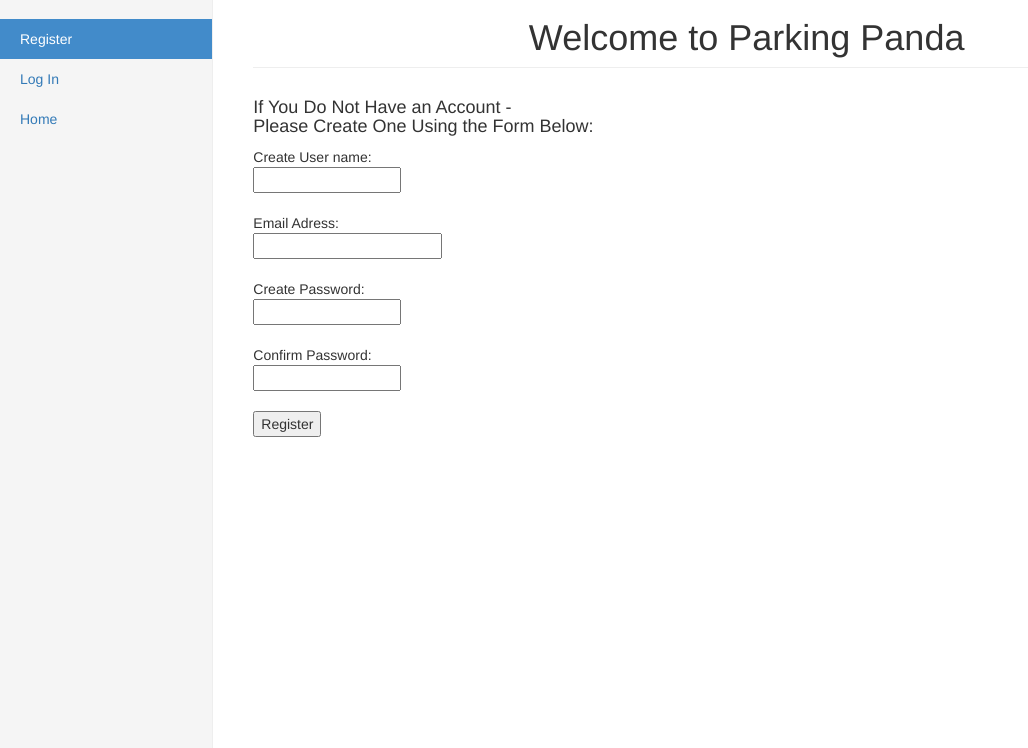
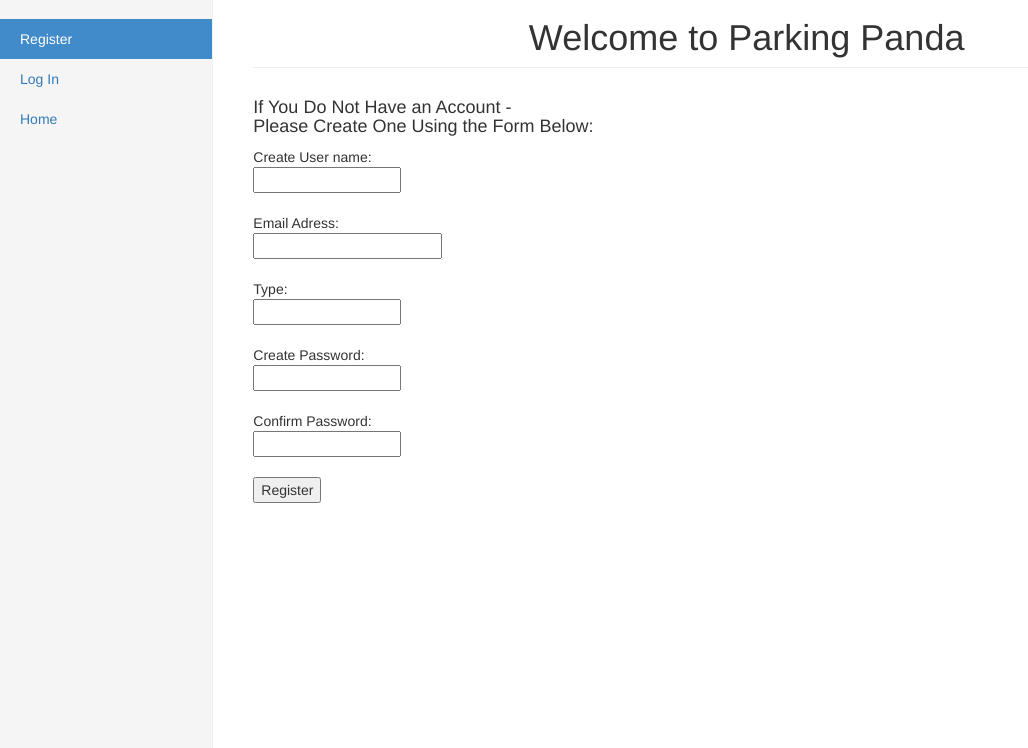
Before and after one commit to crosbyc/Parking_Panda, a PHP site: page /ICS499_ParkingManager_Prototype/register.php in a window 1280 px wide. Shown: the part 52-800 px from the top of the page, without its empty margins (0-1028 px from the left). Run offline with PHP 8.4, Linux system fonts and the light colour scheme.

Commit message:
added type textfield

```diff
--- a/register.php
+++ b/register.php
@@ -97,6 +97,7 @@ if (isset($_POST['username']) && isset($_POST['password']) && isset($_POST['cpas
             <form action="register.php" method="post">
               Create User name: <br><input type="text" name="username" pattern="[^\/;,*<>=+]*" size="15" maxlength="30" value="<?php if(isset($_POST['username'])) echo $_POST['username']; ?>"><br><br>
              Email Adress: <br><input type="email" name="email" size="20" pattern="[^\/;,*<>=+]*" maxlength="40" value="<?php if(isset($_POST['email'])) echo $_POST['email']; ?>"><br><br>
+             Type: <br><input type="text" name="username" pattern="[^\/;,*<>=+]*" size="15" maxlength="30" value="<?php if(isset($_POST['type'])) echo $_POST['type']; ?>"><br><br>
                Create Password: <br><input type="password" name="password" pattern="[^\/;,*<>=+]*" size="15" maxlength="20" value="<?php if(isset($_POST['password'])) echo $_POST['password']; ?>"><br><br>
                 Confirm Password: <br><input type="password" name="cpassword" pattern="[^\/;,*<>=+]*" size="15" maxlength="20" value="<?php if(isset($_POST['cpassword'])) echo $_POST['cpassword']; ?>"><br><br>
 
```
